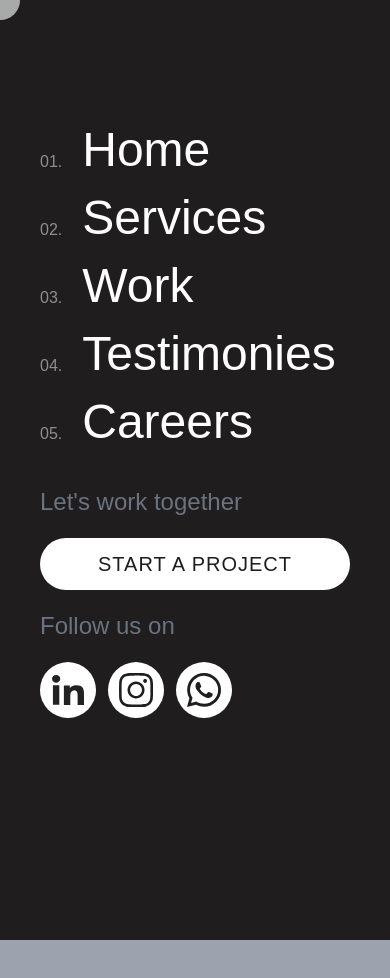
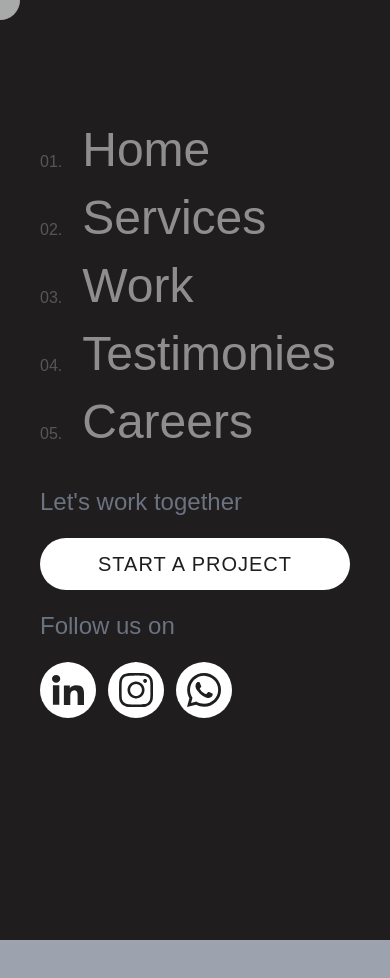
Before and after one commit to incubr/incubr-1, a Next.js app: page /work in a window 390 px wide. Both pictures are taken after a click on the button "MENU". Shown: the top 978 px of the page. Built offline with nearby package versions, Linux system fonts and the light colour scheme.

Commit message:
mobile view

```diff
--- a/src/animation/navigation.js
+++ b/src/animation/navigation.js
@@ -31,7 +31,7 @@ export const animateNavigation = (isRight=false, isDark=false) => {
     translateY: 0,
     ease: "power2.inOut",
     stagger: 0.2,
-    opacity: 1,
+    opacity: 0.5,
   });
 
   timeline.to(".navigation .innerBox #button_section", {
--- a/src/components/navigation/index.jsx
+++ b/src/components/navigation/index.jsx
@@ -110,8 +110,8 @@ export default function Navigation({ isDark = false }) {
                     setOpened(false);
                     reverseNavigation(isRight, isDark);
                   }}
-                  className={`flex text-white hover:text-white transition-colors ease-in-out duration-200 text-start ${
-                    currentLocation === item.link ? "opacity-0" : "opacity-50"
+                  className={`flex text-white hover:opacity-100 -translate-y-40 transition-colors ease-in-out duration-200 text-start ${
+                    currentLocation === item.link ? "opacity-100" : "opacity-50"
                   } `}
                 >
                   <span className="mt-6 opacity-50">0{index + 1}.</span>{" "}
```
